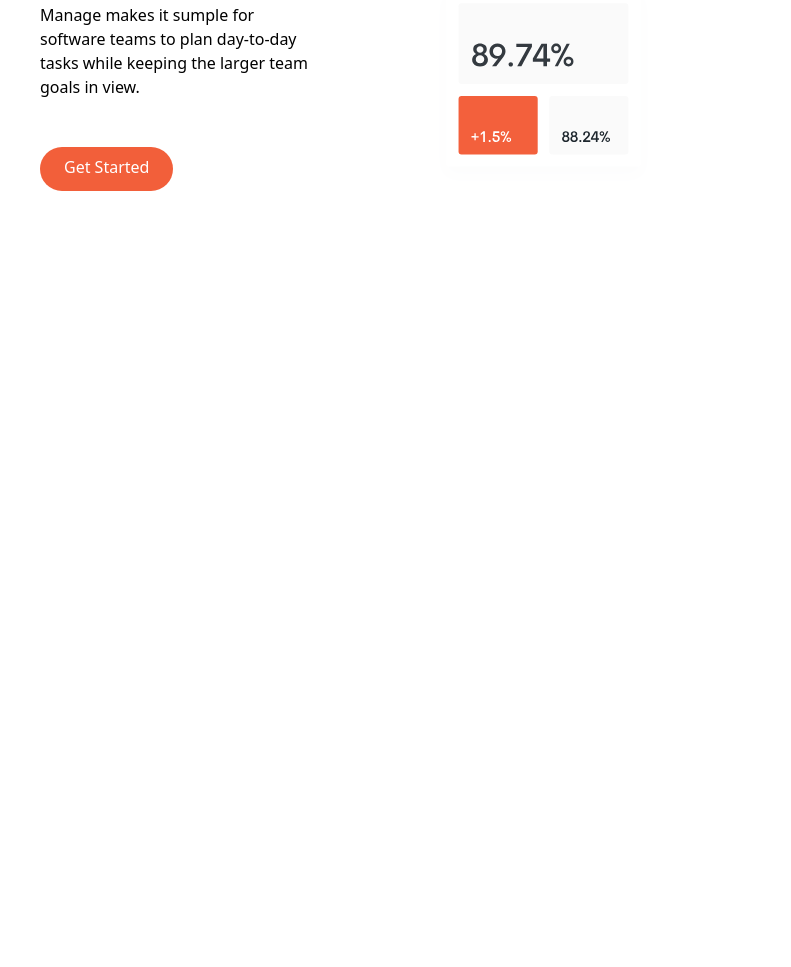
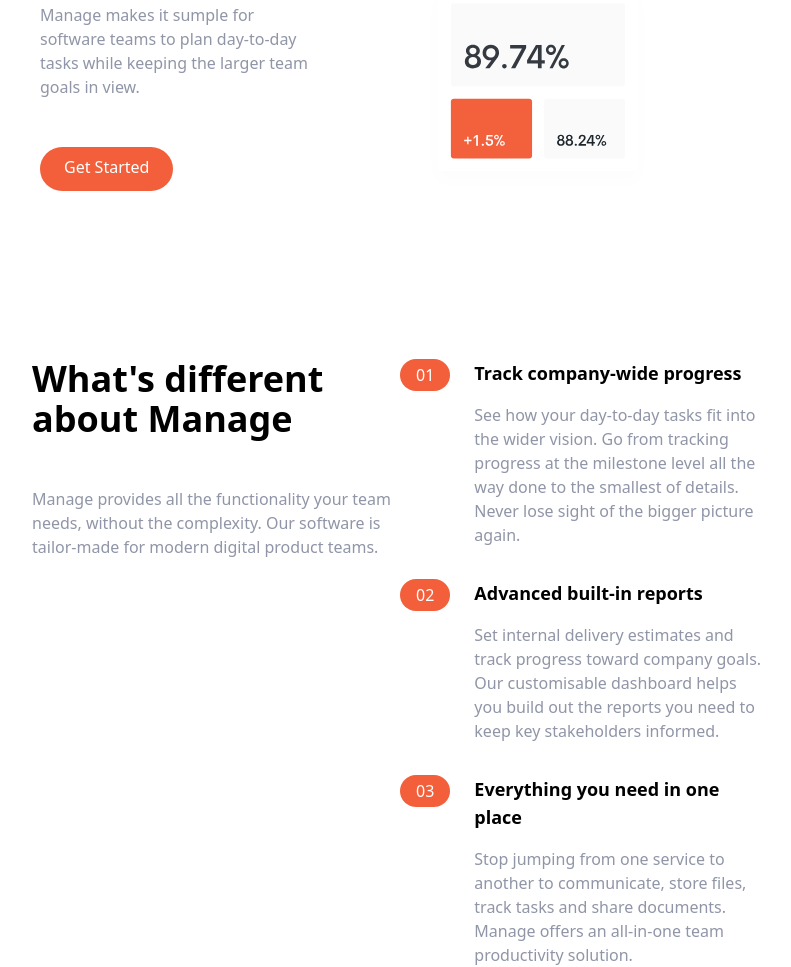
Before and after one commit to Bran-web/Tailwind-Web, a website: page index.html in a window 1280 px wide. Shown: the part 465-1432 px from the top of the page, without its empty margins (240-1031 px from the left). Before the commit the page ends 800 px from the top, so only its background shows below. Drawn offline with Linux system fonts and the light colour scheme.

Commit message:
Features section added

```diff
--- a/index.html
+++ b/index.html
@@ -37,16 +37,82 @@
         <!--? Left item -->
         <div class="flex flex-col mb-32 space-y-12 md:w-1/2">
           <h1 class="max-w-md text-4xl font-bold text-center md:text-5xl md:text-left">Bring everyone together to build better products</h1>
-          <p class="max-w-sm text-center text-darkGrayighBlue md:text-left">Manage makes it sumple for software teams to plan day-to-day tasks while keeping the larger team goals in view.</p>
+          <p class="max-w-sm text-center text-darkGrayishBlue md:text-left">Manage makes it sumple for software teams to plan day-to-day tasks while keeping the larger team goals in view.</p>
           <div class="flex justify-center md:justify-start">
             <a href="" class="p-3 px-6 pt-2 text-white bg-brightRed rounded-full baseline hover:bg-brightRedLight">Get Started</a>
           </div>
         </div>
-        <!--? Image -->sd
+        <!--? Image -->
         <div class="md:w1/2">
           <img src="img/illustration-intro.svg" alt="" />
         </div>
       </div>
     </section>
+
+    <!--? Features Section -->
+    <section id="features">
+      <!--? Flex container -->
+      <div class="container flex flex-col px-4 mx-auto mt-10 space-y-12 md:space-y-0 md:flex-row">
+        <!--? What's Different -->
+        <div class="felx flex-col space-y-12 md:w-1/2">
+          <h2 class="max-w-md text-4xl font-bold text-center md:text-left">What's different about Manage</h2>
+          <p class="max-w-sm text-center text-darkGrayishBlue md:text-left">Manage provides all the functionality your team needs, without the complexity. Our software is tailor-made for modern digital product teams.</p>
+        </div>
+
+        <!--? Numbered List -->
+        <div class="flex flex-col space-y-8 md:w-1/2">
+          <!--? List Item 1 -->
+          <div class="flex flex-col space-y-3 md:space-y-0 md:space-x-6 md:flex-row">
+            <!--? Heading -->
+            <div class="rounded-l-full bg-brightRedSupLight md:bg-transparent">
+              <div class="flex items-center space-x-2">
+                <div class="px-4 py-2 text-white rounded-full md:py-1 bg-brightRed">01</div>
+
+                <h3 class="text-base font-bold md:mb-4 md:hidden">Track company-wide progress</h3>
+              </div>
+            </div>
+
+            <div>
+              <h3 class="hidden mb-4 text-lg font-bold md:block">Track company-wide progress</h3>
+              <p class="text-darkGrayishBlue">See how your day-to-day tasks fit into the wider vision. Go from tracking progress at the milestone level all the way done to the smallest of details. Never lose sight of the bigger picture again.</p>
+            </div>
+          </div>
+
+          <!--? List Item 2 -->
+          <div class="flex flex-col space-y-3 md:space-y-0 md:space-x-6 md:flex-row">
+            <!--? Heading -->
+            <div class="rounded-l-full bg-brightRedSupLight md:bg-transparent">
+              <div class="flex items-center space-x-2">
+                <div class="px-4 py-2 text-white rounded-full md:py-1 bg-brightRed">02</div>
+
+                <h3 class="text-base font-bold md:mb-4 md:hidden">Advanced built-in reports</h3>
+              </div>
+            </div>
+
+            <div>
+              <h3 class="hidden mb-4 text-lg font-bold md:block">Advanced built-in reports</h3>
+              <p class="text-darkGrayishBlue">Set internal delivery estimates and track progress toward company goals. Our customisable dashboard helps you build out the reports you need to keep key stakeholders informed.</p>
+            </div>
+          </div>
+
+          <!--? List Item 3 -->
+          <div class="flex flex-col space-y-3 md:space-y-0 md:space-x-6 md:flex-row">
+            <!--? Heading -->
+            <div class="rounded-l-full bg-brightRedSupLight md:bg-transparent">
+              <div class="flex items-center space-x-2">
+                <div class="px-4 py-2 text-white rounded-full md:py-1 bg-brightRed">03</div>
+
+                <h3 class="text-base font-bold md:mb-4 md:hidden">Everything you need in one place</h3>
+              </div>
+            </div>
+
+            <div>
+              <h3 class="hidden mb-4 text-lg font-bold md:block">Everything you need in one place</h3>
+              <p class="text-darkGrayishBlue">Stop jumping from one service to another to communicate, store files, track tasks and share documents. Manage offers an all-in-one team productivity solution.</p>
+            </div>
+          </div>
+        </div>
+      </div>
+    </section>
   </body>
 </html>
```
Also changed, not shown: css/main-tailwind.css.
